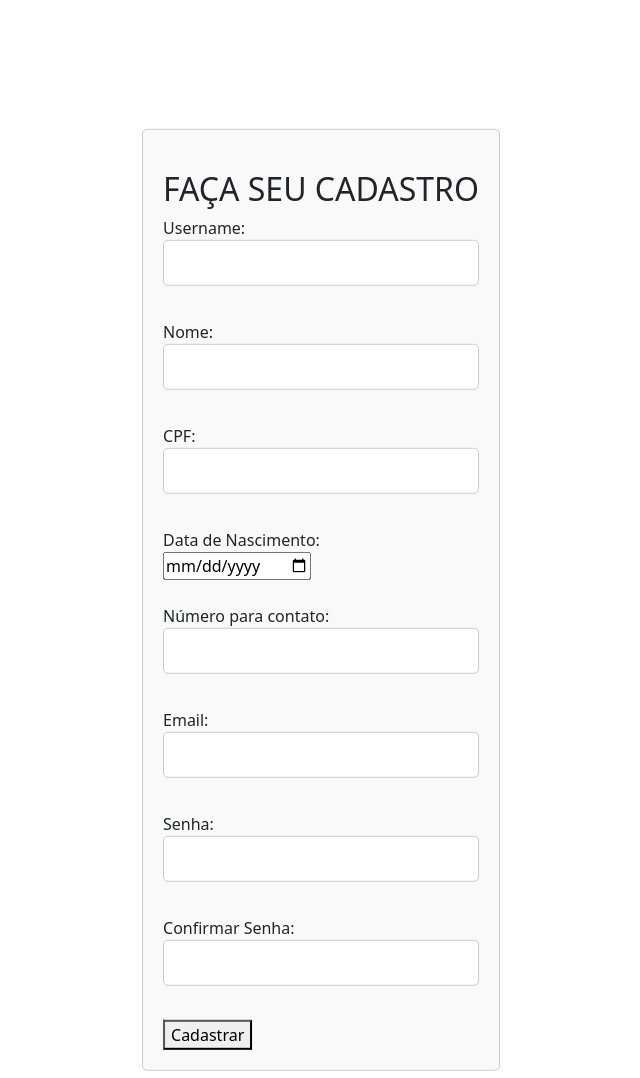
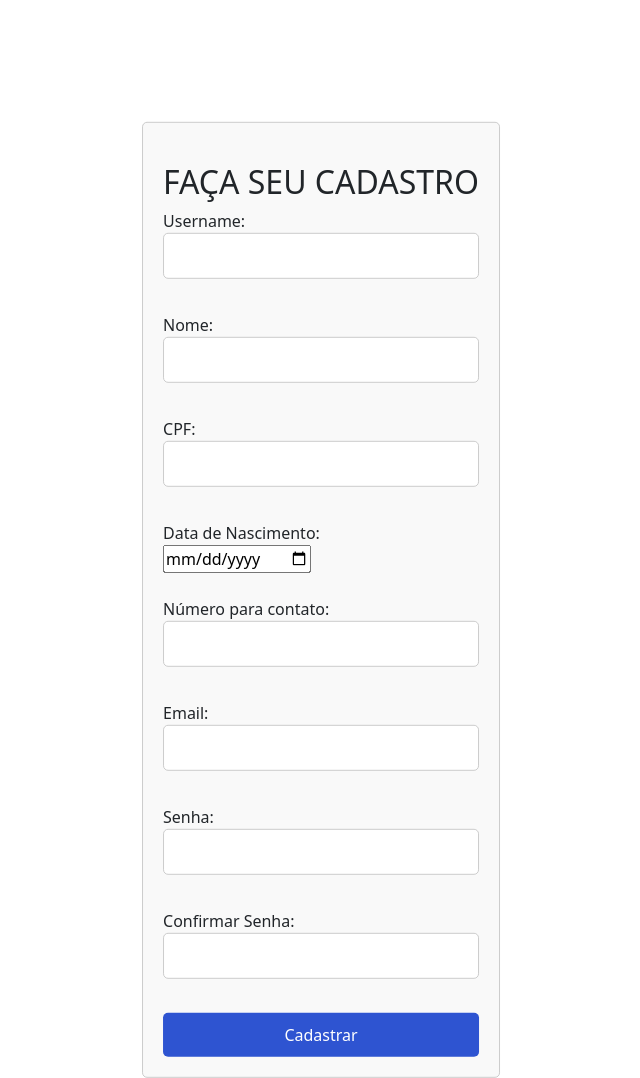
Before and after one commit to majupeixoto/cafe_projeto, a Django app: page /cliente_cadastro/ in a window 1280 px wide. Shown: the whole page, without its empty margins (319-959 px from the left). Run offline with Django 5.2, Linux system fonts and the light colour scheme; parts of the project's set-up code (start-up, migrations or seed data) failed here and were passed over.

Commit message:
botão cadastrar igual ao de entrar em login

```diff
--- a/Projeto/apps/templates/apps/cliente_cadastro.html
+++ b/Projeto/apps/templates/apps/cliente_cadastro.html
@@ -30,8 +30,8 @@
 
             <label for="id_confirmar_senha">Confirmar Senha:</label><br>
             <input type="password" id="id_confirmar_senha" name="confirmar_senha" required><br><br>
+            <input type='submit' value='Cadastrar' class='btn btn-light'>
 
-            <button type="submit">Cadastrar</button>
         </form>
     </div>
 {% endblock %}
--- a/Projeto/apps/templates/apps/funcionario_cadastro.html
+++ b/Projeto/apps/templates/apps/funcionario_cadastro.html
@@ -44,7 +44,8 @@
                 <input type="password" id="id_confirmar_senha" name="confirmar_senha" required>
             </div>
 
-            <button type="submit">Cadastrar</button>
+            <input type='submit' value='Cadastrar' class='btn btn-light'>
+
         </form>
     </div>
 {% endblock %}
```
Also changed, not shown: Projeto/db.sqlite3.
